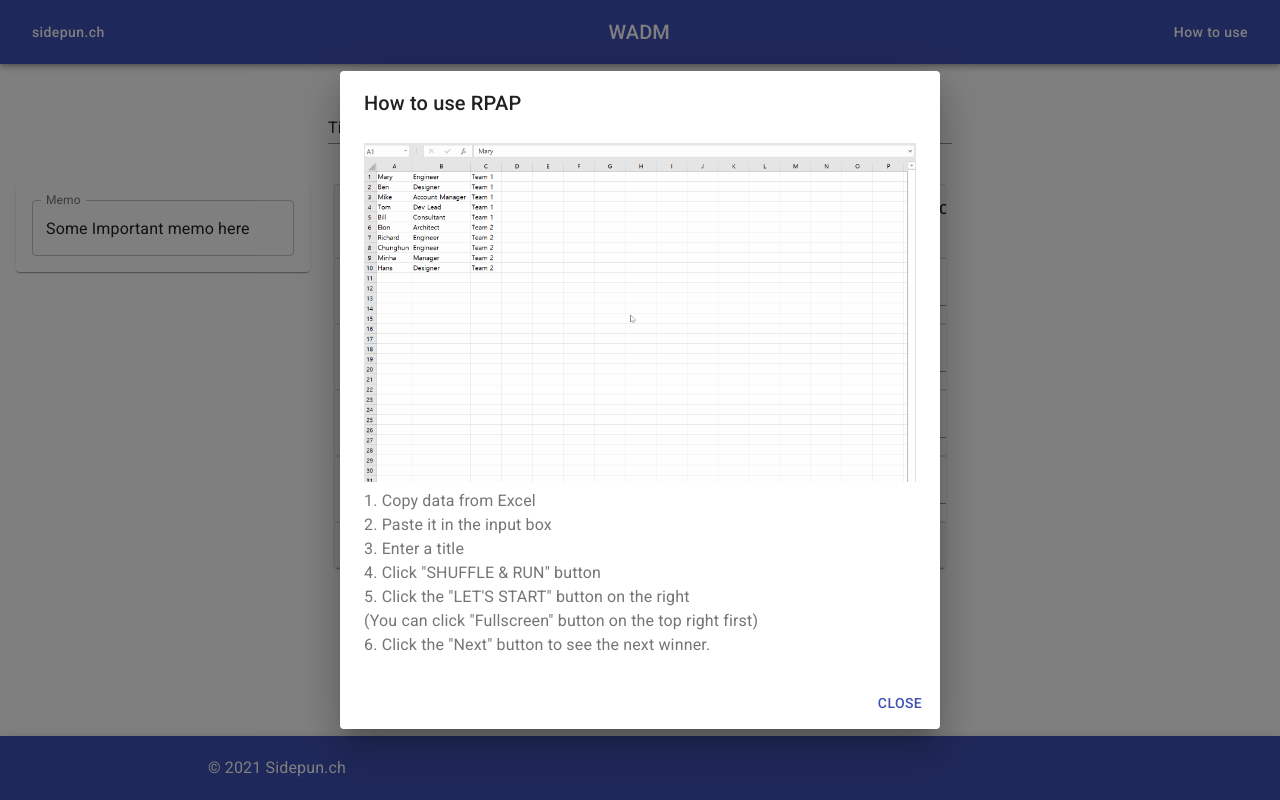
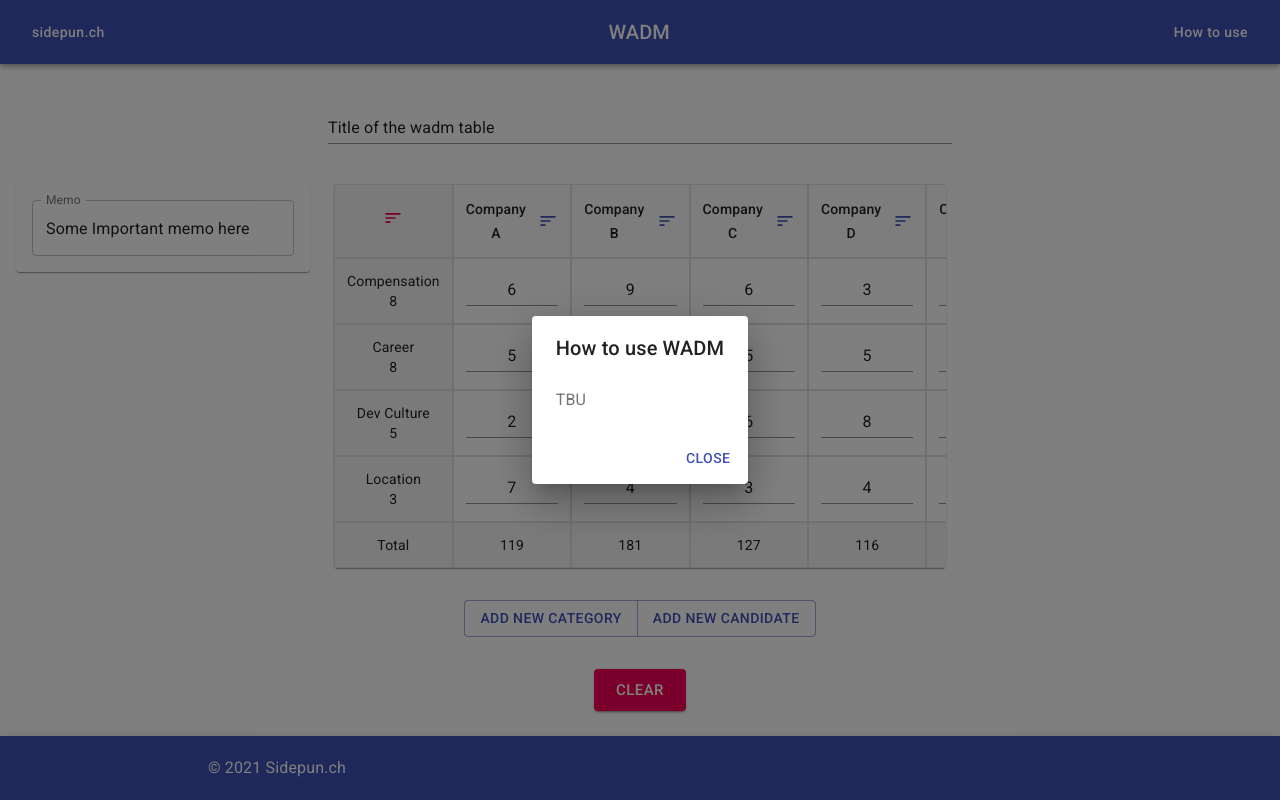
Before and after one commit to kim-sardine/wadm-react, a React (Create React App) app: page / in a window 1280 px wide. Both pictures are taken after a click on the button "How to use". Built offline with nearby package versions, Linux system fonts and the light colour scheme; the HTML template or start-up script is replaced by a standard one.

Commit message:
TBU how-to-use

```diff
--- a/src/components/Header.tsx
+++ b/src/components/Header.tsx
@@ -53,10 +53,11 @@ function Header() {
                     aria-labelledby="alert-dialog-title"
                     aria-describedby="alert-dialog-description"
                 >
-                    <DialogTitle id="alert-dialog-title">{"How to use RPAP"}</DialogTitle>
+                    <DialogTitle id="alert-dialog-title">{"How to use WADM"}</DialogTitle>
                     <DialogContent>
                         <DialogContentText id="alert-dialog-description">
-                            <img src="/assets/how_to_use.gif" alt="how to use" width="100%" />
+                            TBU
+                            {/* <img src="/assets/how_to_use.gif" alt="how to use" width="100%" />
                             <Typography gutterBottom>
                                 1. Copy data from Excel <br/>
                                 2. Paste it in the input box <br/>
@@ -65,7 +66,7 @@ function Header() {
                                 5. Click the "LET'S START" button on the right <br/>
                                 (You can click "Fullscreen" button on the top right first) <br/>
                                 6. Click the "Next" button to see the next winner. <br/>
-                            </Typography>
+                            </Typography> */}
                         </DialogContentText>
                     </DialogContent>
                     <DialogActions>
```
